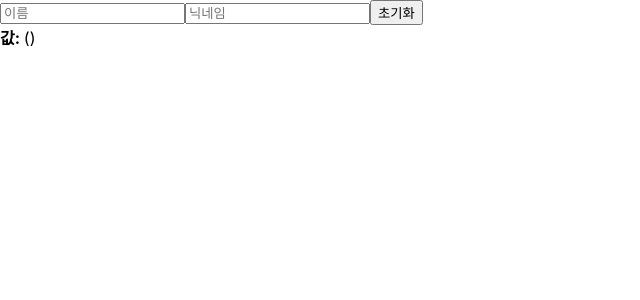
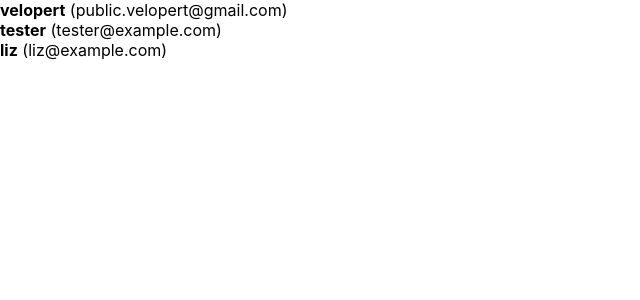
Before and after one commit to haeunNoh06/React-Study, a React (Create React App) app: page / in a window 1280 px wide. Shown: the top 300 px of the page, without its empty margins (0-640 px from the left). Built offline with nearby package versions, Linux system fonts and the light colour scheme.

Commit message:
(1.11) 배열 렌더링하기

```diff
--- a/src/App.js
+++ b/src/App.js
@@ -1,9 +1,9 @@
 import React from "react";
-import InputSample from './InputSample'
+import UserList from './UserList'
 
 function App() {
   return (
-    <InputSample/>
+    <UserList />
   );
 }
 
--- a/src/UserList.js
+++ b/src/UserList.js
@@ -1,4 +1,12 @@
 import React from 'react';
+
+function User({user}) {
+    return (
+        <div>
+            <b>{user.username}</b> <span>({user.email})</span>
+        </div>
+    );
+}
 
 function UserList() {
     const users = [
@@ -20,15 +28,9 @@ function UserList() {
       ];
       return (
         <div>
-            <div>
-                <b>{users[0].username}</b> <span>({users[0].email})</span>
-            </div>
-            <div>
-                <b>{users[1].username}</b> <span>({users[2].email})</span>
-            </div>
-            <div>
-                <b>{users[2].username}</b> <span>({users[2].email})</span>
-            </div>
+            <User user={users[0]} />
+            <User user={users[1]} />
+            <User user={users[2]} />
         </div>
       )
 }
```
